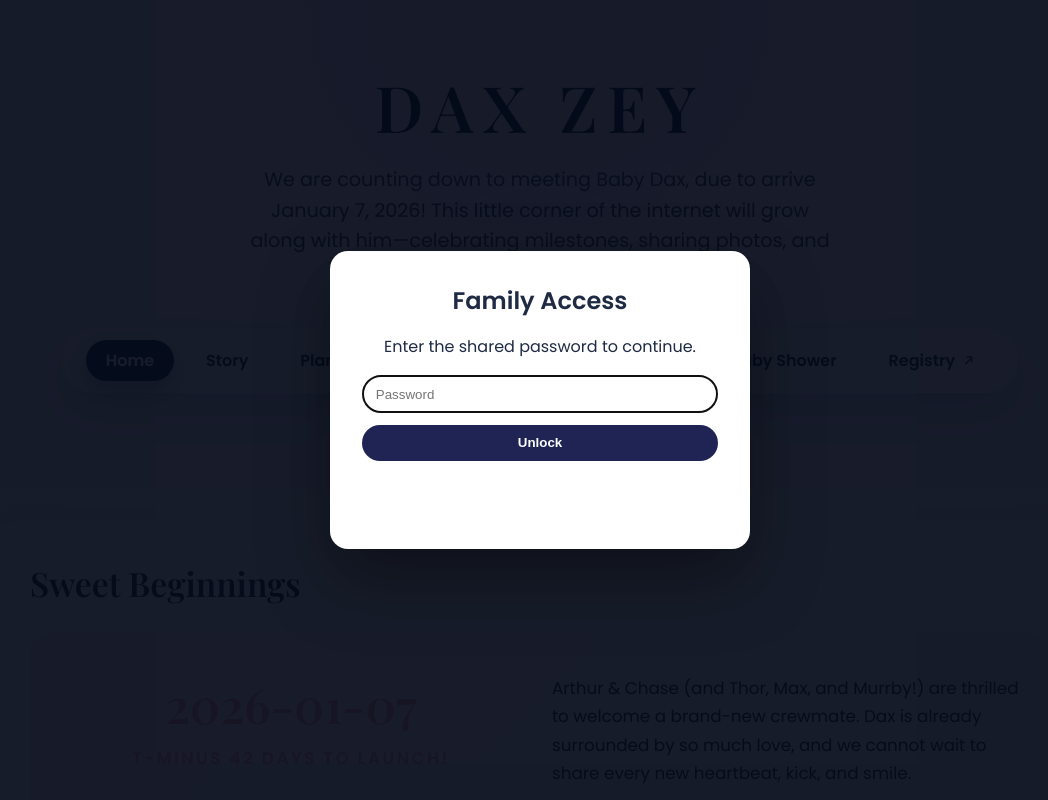
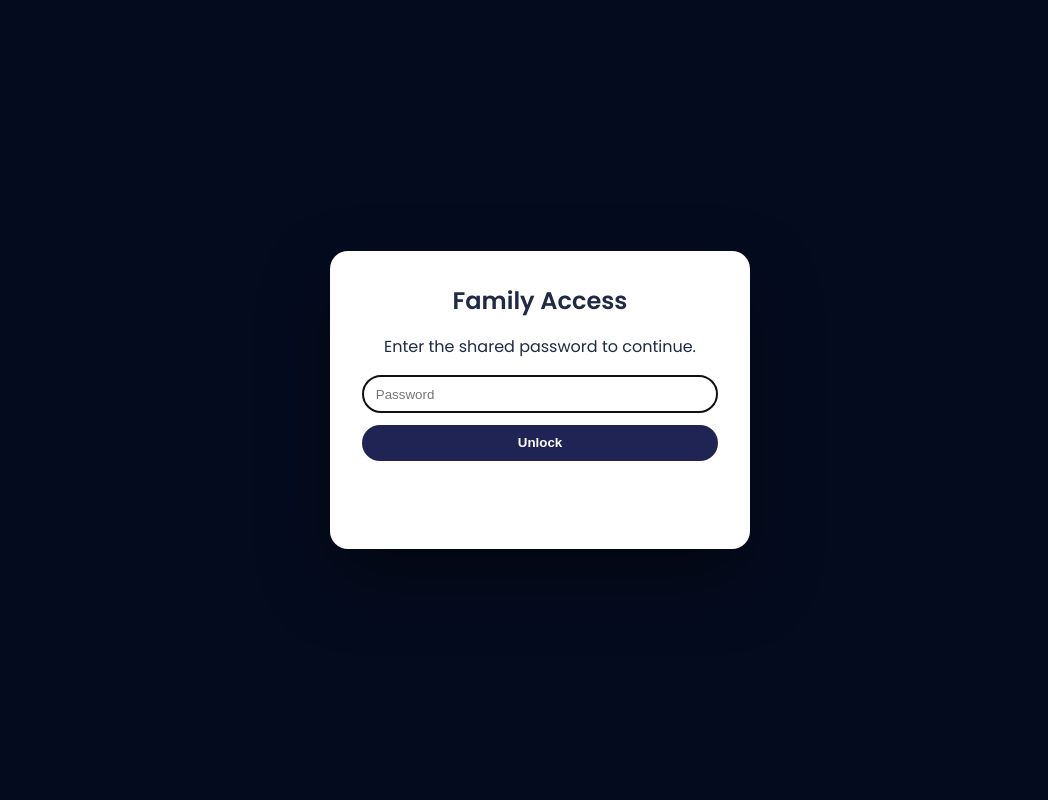
Before and after one commit to ArthurZey/daxzey.github.io, a plain HTML site: page index.html in a window 1280 px wide. Shown: the top 800 px of the page, without its empty margins (100-1148 px from the left). Drawn offline with nearby package versions, Linux system fonts and the light colour scheme.

Commit message:
changed background of locked version

```diff
--- a/_site/assets/css/styles.css
+++ b/_site/assets/css/styles.css
@@ -526,7 +526,7 @@ blockquote {
 .lock-overlay {
   position: fixed;
   inset: 0;
-  background: rgba(4, 9, 24, 0.92);
+  background: #050b1f;
   display: flex;
   align-items: center;
   justify-content: center;
@@ -586,3 +586,7 @@ blockquote {
   margin: 0;
   color: #1f2454;
 }
+
+body.lock-active {
+  overflow: hidden;
+}
--- a/assets/css/styles.css
+++ b/assets/css/styles.css
@@ -526,7 +526,7 @@ blockquote {
 .lock-overlay {
   position: fixed;
   inset: 0;
-  background: rgba(4, 9, 24, 0.92);
+  background: #050b1f;
   display: flex;
   align-items: center;
   justify-content: center;
@@ -586,3 +586,7 @@ blockquote {
   margin: 0;
   color: #1f2454;
 }
+
+body.lock-active {
+  overflow: hidden;
+}
--- a/assets/js/lock.js
+++ b/assets/js/lock.js
@@ -70,6 +70,7 @@ function showError(message) {
 
   window.addEventListener('DOMContentLoaded', () => {
     const overlay = renderLock();
+    document.body.classList.add('lock-active');
     const form = document.getElementById(`${LOCK_ID}-form`);
     const input = document.getElementById(`${LOCK_ID}-input`);
     const lockoutBlock = document.getElementById(`${LOCK_ID}-lockout`);
@@ -88,6 +89,7 @@ function showError(message) {
         setCookie();
         overlay.remove();
         ensureVisibility();
+        document.body.classList.remove('lock-active');
       } else {
         attempts += 1;
         if (attempts >= MAX_ATTEMPTS) {
```
